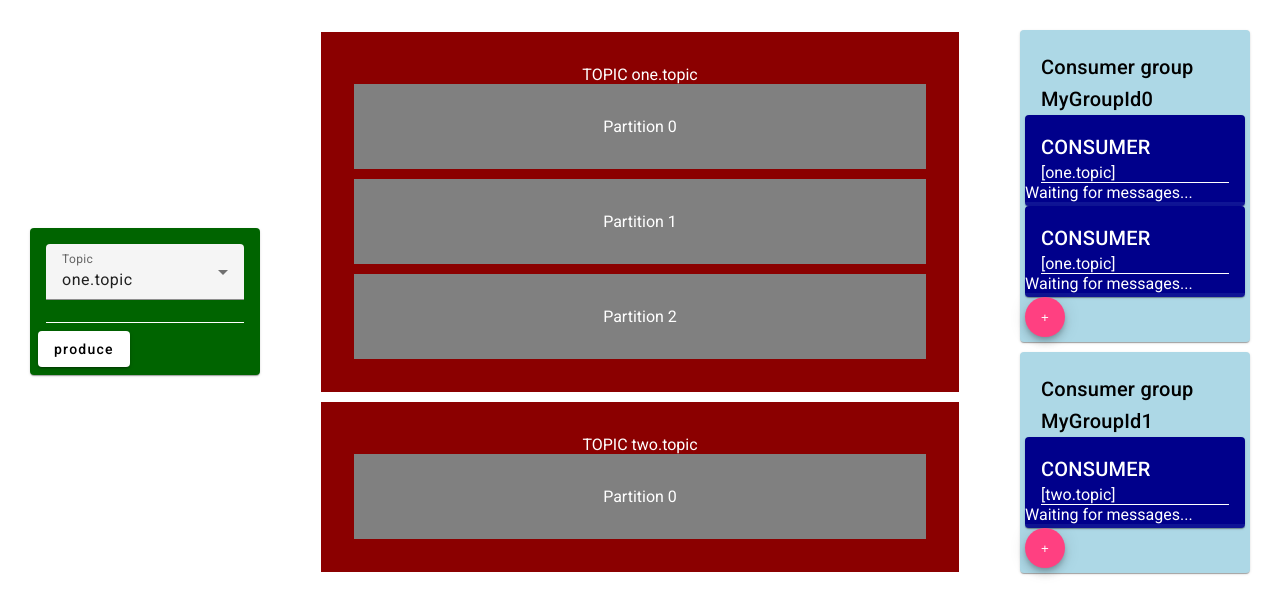
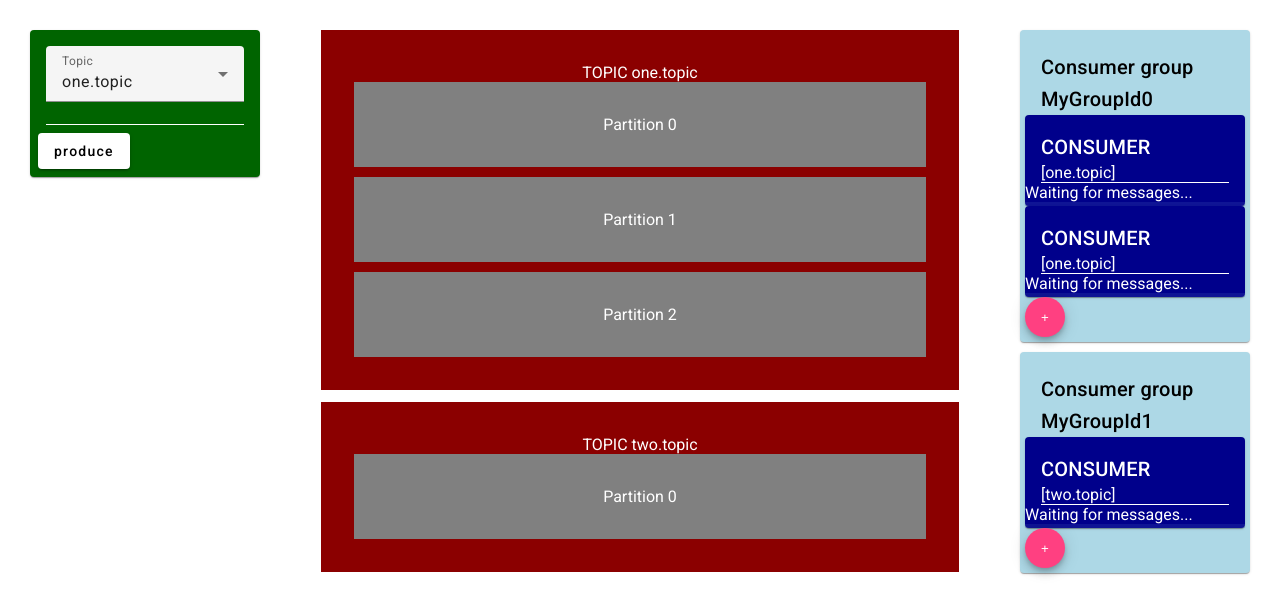
Before and after one commit to txiribimakula/kafka-playground, an Angular app: page / in a window 1280 px wide. Shown: the top 616 px of the page. Built offline with nearby package versions, Linux system fonts and the light colour scheme.

Commit message:
keep components on top

```diff
--- a/src/app/app.component.scss
+++ b/src/app/app.component.scss
@@ -1,7 +1,6 @@
 .container {
   display: grid;
   grid-template-columns: 230px auto 230px;
-  place-items: center;
   gap: 5%;
   margin: 30px;
 }
--- a/src/styles.scss
+++ b/src/styles.scss
@@ -1,4 +1,4 @@
 /* You can add global styles to this file, and also import other style files */
 
 html, body { height: 100%; }
-body { margin: 0; font-family: Roboto, "Helvetica Neue", sans-serif; }
+body { margin: 0; font-family: Roboto, "Helvetica Neue", sans-serif; overflow: hidden; /* Hide scrollbars */}
```
